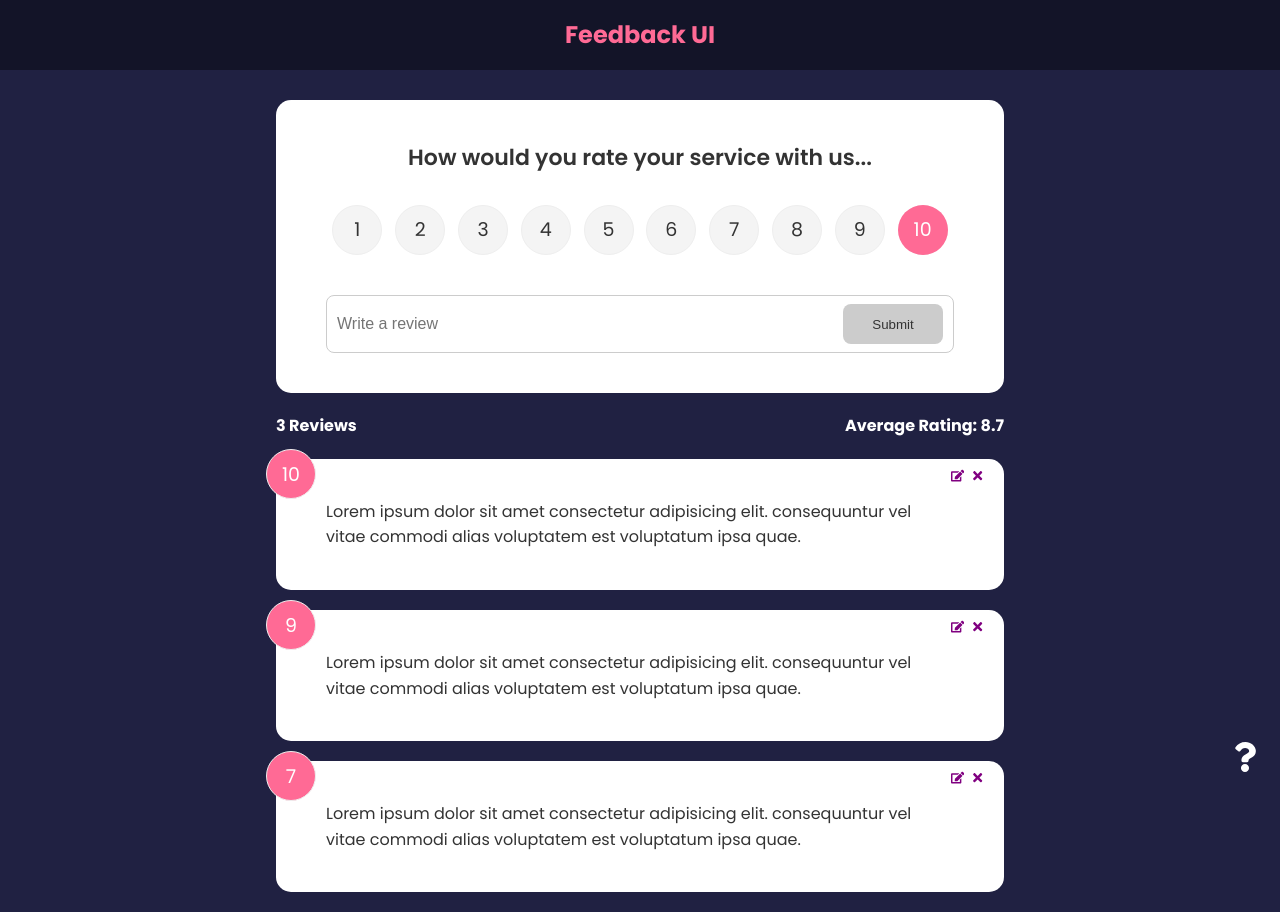
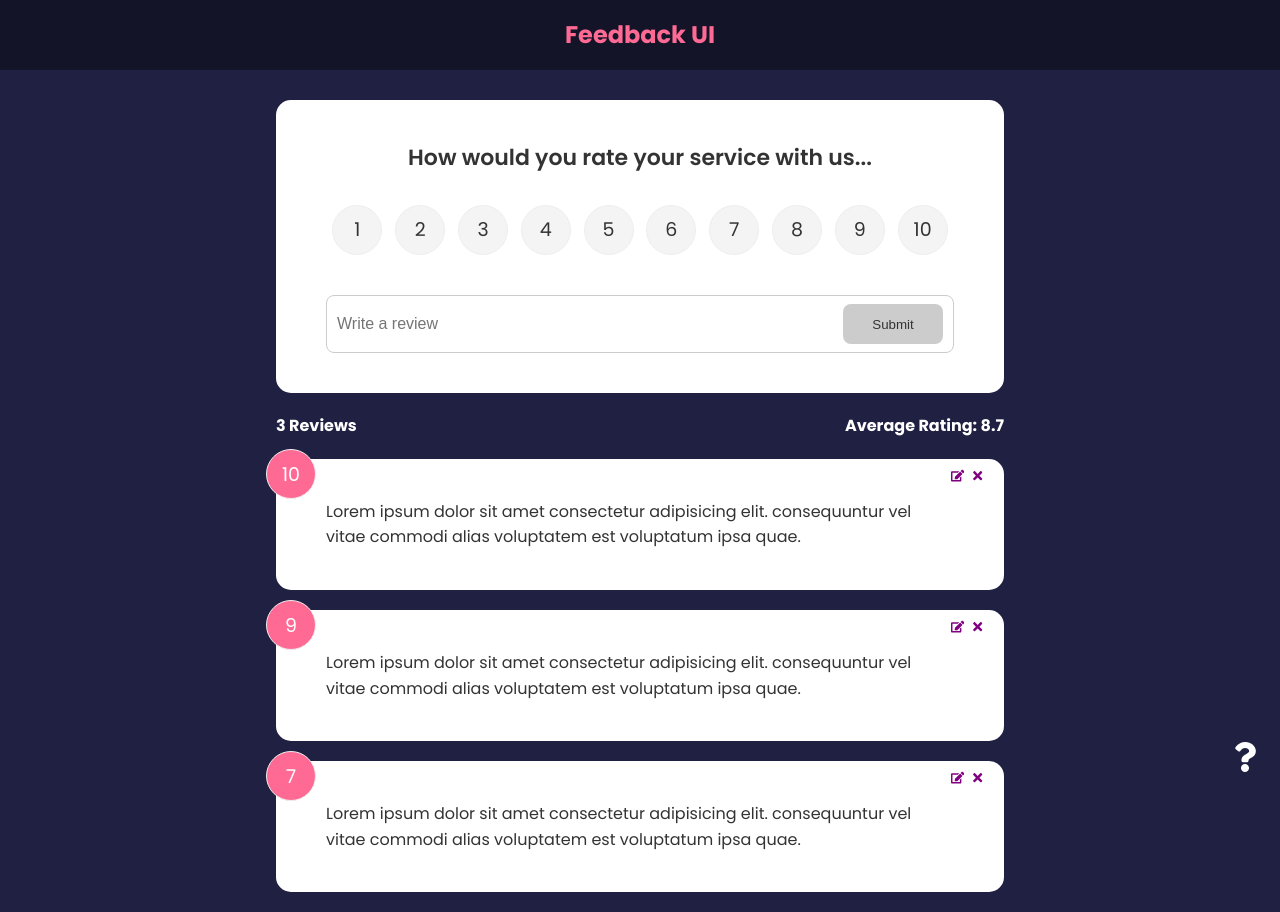
Before and after one commit to somecallmetim/react-feedback-app-tutorial, a React (Create React App) app: page / in a window 1280 px wide. Built offline with nearby package versions, Linux system fonts and the light colour scheme.

Commit message:
Section 5 Lelsson 34 complete

```diff
--- a/src/components/FeedbackForm.jsx
+++ b/src/components/FeedbackForm.jsx
@@ -1,4 +1,4 @@
-import { useContext, useState } from 'react'
+import { useContext, useState, useEffect } from 'react'
 import Card from './shared/Card'
 import Button from './shared/Button'
 import RatingSelect from './RatingSelect'
@@ -9,7 +9,15 @@
   const [rating, setRating] = useState(10)
   const [isSubmitButtonDisabled, setIsSubmitButtonDisabled] = useState(true)
   const [message, setMessage] = useState('')
-  const {addFeedback} = useContext(FeedbackContext)
+  const {addFeedback, feedbackEdit} = useContext(FeedbackContext)
+
+  useEffect(() => {
+    if(feedbackEdit.edit === true){
+      setIsSubmitButtonDisabled(false)
+      setReviewText(feedbackEdit.item.text)
+      setRating(feedbackEdit.item.rating)
+    }
+  }, [feedbackEdit])
 
   const handleReviewTextChange = e => {
     if (reviewText === '') {
--- a/src/components/RatingSelect.jsx
+++ b/src/components/RatingSelect.jsx
@@ -1,9 +1,15 @@
-import {useState} from 'react';
+import { useState, useContext, useEffect } from 'react'
+import FeedbackContext from '../context/FeedbackContext'
 
-function RatingSelect({select}) {
+function RatingSelect({ select }) {
   const [selected, setSelected] = useState(10)
+  const { feedbackEdit } = useContext(FeedbackContext)
 
-    const handleChange = (e) => {
+  useEffect(() => {
+    setSelected(feedbackEdit.item.rating)
+  }, [feedbackEdit])
+
+  const handleChange = e => {
     setSelected(+e.currentTarget.value)
     select(+e.currentTarget.value)
   }
--- a/src/context/FeedbackContext.js
+++ b/src/context/FeedbackContext.jsx
@@ -53,7 +53,8 @@
         feedback,
         deleteFeedback,
         addFeedback,
-        editFeedback
+        editFeedback,
+        feedbackEdit
       }}
     >
       {children}
```
Lines whose indentation alone changed are shown as unchanged.
